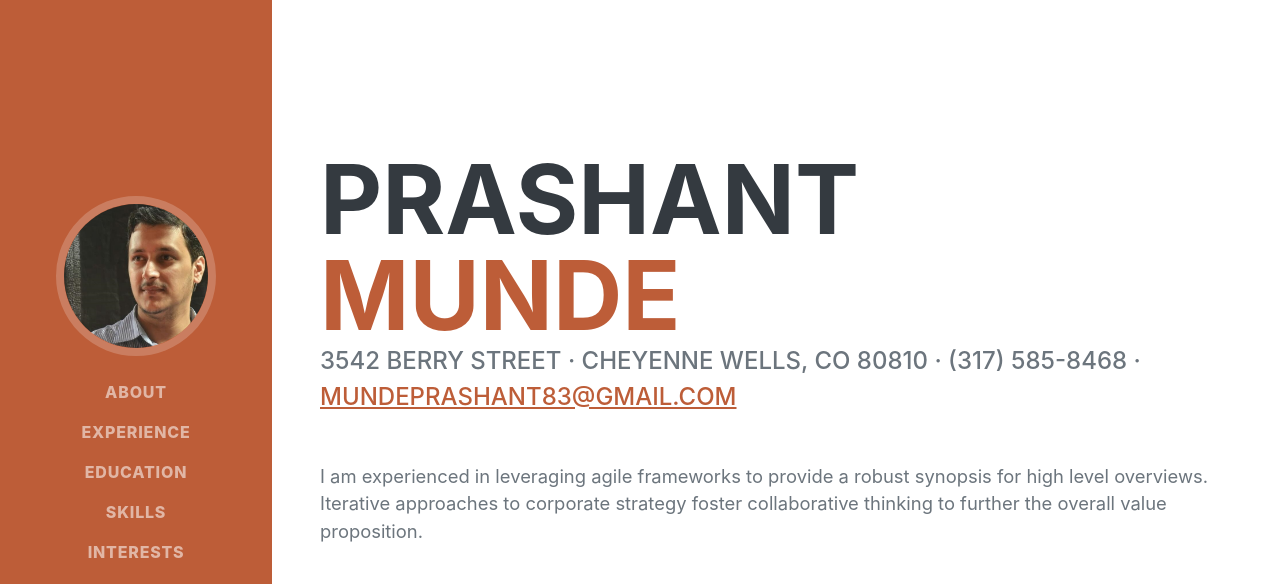
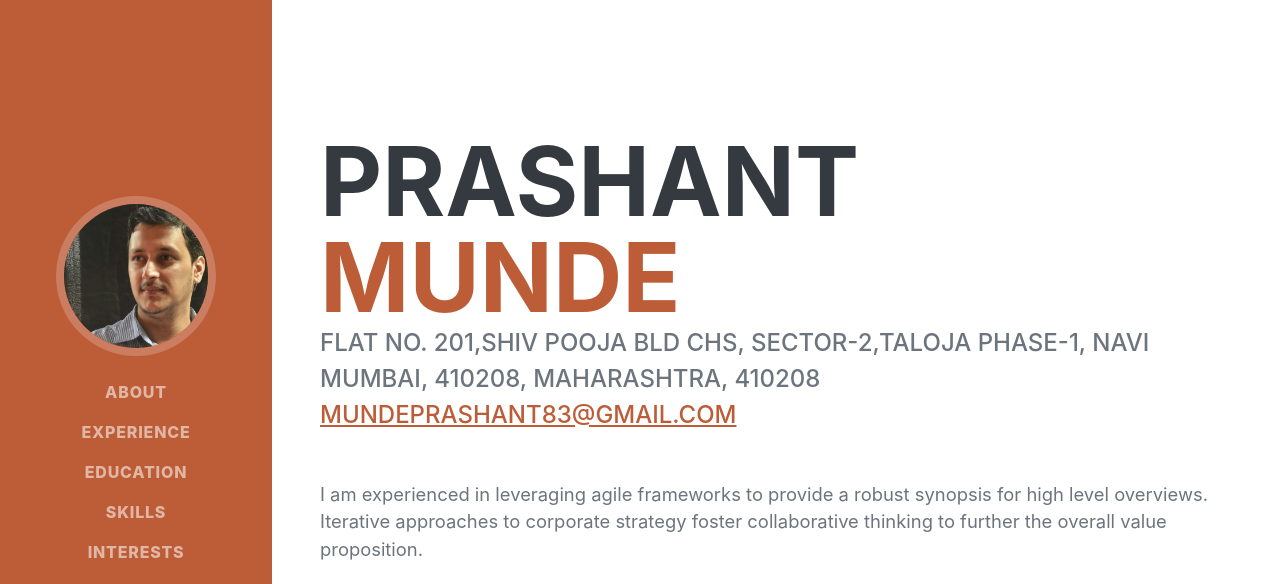
Before and after one commit to mundep/Resume, a plain HTML site: page index.html in a window 1280 px wide. Shown: the top 584 px of the page. Drawn offline with nearby package versions, Linux system fonts and the light colour scheme; a web font is replaced by a local one.

Commit message:
Update index.html

```diff
--- a/index.html
+++ b/index.html
@@ -44,7 +44,7 @@
                         <span class="text-primary">Munde</span>
                     </h1>
                     <div class="subheading mb-5">
-                        3542 Berry Street · Cheyenne Wells, CO 80810 · (317) 585-8468 ·
+                        Flat No. 201,Shiv Pooja BLD CHS, Sector-2,Taloja Phase-1, Navi Mumbai, 410208, Maharashtra, 410208
                         <a href="mailto:name@email.com">mundeprashant83@gmail.com</a>
                     </div>
                     <p class="lead mb-5">I am experienced in leveraging agile frameworks to provide a robust synopsis for high level overviews. Iterative approaches to corporate strategy foster collaborative thinking to further the overall value proposition.</p>
```
